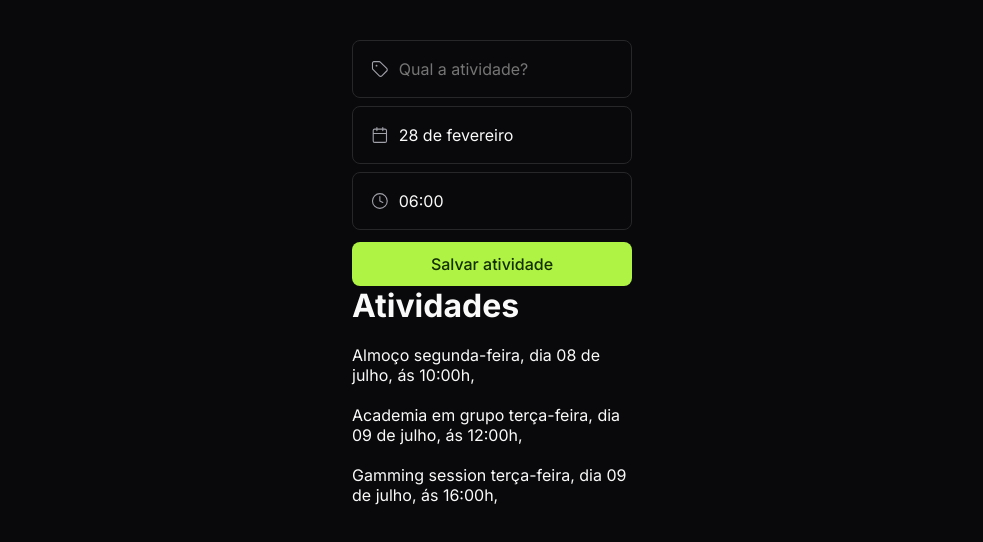
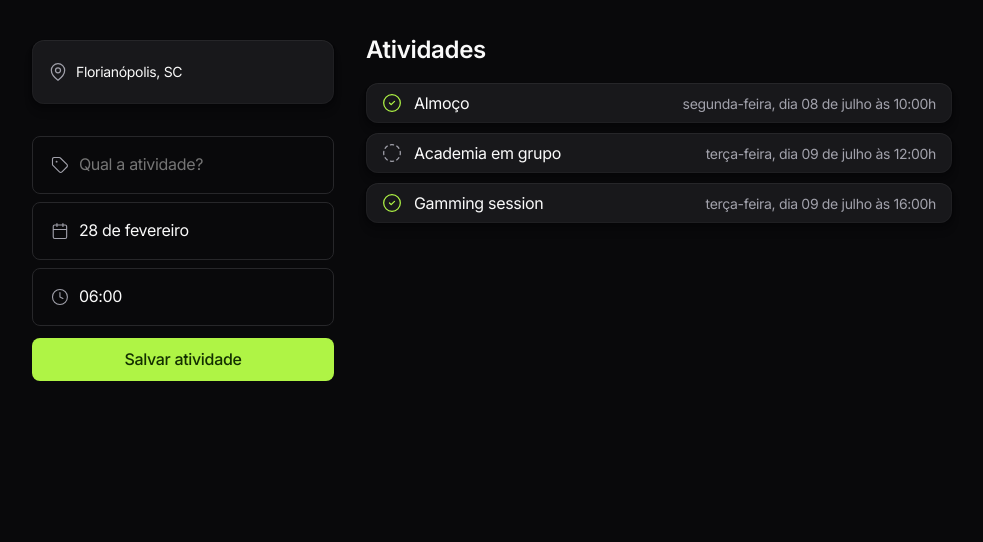
Before and after one commit to alinevanda/nlw-journey-activities, a plain HTML site: page index.html in a window 1280 px wide. Shown: the whole page, without its empty margins (148-1131 px from the left). Drawn offline with nearby package versions, Linux system fonts and the light colour scheme.

Commit message:
add styles and improvements

```diff
--- a/index.css
+++ b/index.css
@@ -4,10 +4,13 @@
   box-sizing: border-box;
 }
 
-html, input, select, button {
+
+html, input, select, button, option {
   font-family: 'Inter', sans-serif;
   background-color: #09090B;
   color: #FAFAFA;
+  line-height: 120%;
+  letter-spacing: -0.02em;
 }
 
 /* app */
@@ -18,10 +21,18 @@ html, input, select, button {
 }
 
 /* form */
+#place {
+  display: flex;
+  align-items: center;
+  gap: 8px;
+  padding: 22px 16px;
+  font-size: 14px;
+  margin-bottom:32px;
+}
+
 input, select {
   all: unset;
 }
-
 
 input, select, button {
   width: 100%;
@@ -57,3 +68,107 @@ button {
   color: #132F00;
   cursor: pointer;
 }
+
+.card-bg {
+  background: #18181B;
+
+  box-shadow:
+    0px 8px 8px rgba(0, 0, 0, 0.1),
+    0px 4px 4px rgba(0, 0, 0, 0.1),
+    0px 2px 2px rgba(0, 0, 0, 0.1),
+    0px 0px 0px 1px rgba(0, 0, 0, 0.1),
+    inset 0px 0px 0px 1px rgba(255, 255, 255, 0.03), inset 0px 1px 0px rgba(255, 255, 255, 0.03);
+
+  border-radius: 12px;
+}
+
+/* main */
+main {
+  margin-top: 32px;
+}
+
+h1 {
+  text-align: center;
+  font-weight: 600;
+  font-size: 24px;
+  margin-bottom: 24px;
+}
+
+section {
+  display: grid;
+  gap: 10px;
+}
+
+section input[type="checkbox"] {
+  position: absolute;
+  inset: 0;
+}
+
+section .card-bg {
+  position: relative;
+  padding: 10px 16px;
+  display: flex;
+  align-items: center;
+  justify-content: space-between;
+}
+
+section .card-bg:has(:checked) .active,
+section .card-bg .inactive {
+  display: block;
+}
+
+section .card-bg:has(:checked) .inactive,
+section .card-bg .active {
+  display: none;
+}
+
+section .card-bg > div {
+  display: flex;
+  align-items: center;
+  gap: 12px;
+}
+
+time {
+  font-size: 14px;
+  color: #A1A1AB;
+  text-align: right;
+}
+
+time.full {
+  display: none;
+}
+
+@media (width > 1024px) {
+  #app {
+    display: flex;
+    max-width: 960px;
+    gap: 32px;
+  }
+
+  main {
+    margin-top: 0;
+    flex: 1;
+  }
+
+  h1 {
+    text-align: left;
+  }
+
+  time.full {
+    display: block;
+  }
+
+  time.short {
+    display: none;
+  }
+}
+
+section .card-bg {
+  animation: appear 300ms;
+}
+
+@keyframes appear {
+  from {
+    opacity: 0;
+  }
+}
--- a/index.html
+++ b/index.html
@@ -4,44 +4,85 @@
 <head>
     <meta charset="UTF-8">
     <meta name="viewport" content="width=device-width, initial-scale=1.0">
-    <title>NLW Journey</title>
-    <link rel="stylesheet" type="text/css" href="index.css">
+    <title>NLW - Journey</title>
+
     <link rel="preconnect" href="https://fonts.googleapis.com">
     <link rel="preconnect" href="https://fonts.gstatic.com" crossorigin>
     <link href="https://fonts.googleapis.com/css2?family=Inter:wght@100..900&display=swap" rel="stylesheet">
+
+    <script src="https://cdn.jsdelivr.net/npm/dayjs@1/dayjs.min.js"></script>
+    <script src="https://cdn.jsdelivr.net/npm/dayjs@1/locale/pt-br.js"></script>
+    <script>dayjs.locale('pt-br')</script>
+
+
+    <link rel="stylesheet" href="index.css">
 </head>
 
 <body>
-
     <div id="app">
         <form onsubmit="salvarAtividade(event)">
-    <div id="place">
+
+            <div id="place" class="card-bg">
+                <svg width="20" height="20" viewBox="0 0 20 20" fill="none" xmlns="http://www.w3.org/2000/svg">
+                    <path
+                        d="M16.6668 8.33329C16.6668 13.3333 10.0002 18.3333 10.0002 18.3333C10.0002 18.3333 3.3335 13.3333 3.3335 8.33329C3.3335 6.56518 4.03588 4.86949 5.28612 3.61925C6.53636 2.36901 8.23205 1.66663 10.0002 1.66663C11.7683 1.66663 13.464 2.36901 14.7142 3.61925C15.9645 4.86949 16.6668 6.56518 16.6668 8.33329Z"
+                        stroke="#A1A1AA"
+                        style="stroke:#A1A1AA;stroke:color(display-p3 0.6314 0.6314 0.6667);stroke-opacity:1;"
+                        stroke-width="1.25" stroke-linecap="round" stroke-linejoin="round" />
+                    <path
+                        d="M10.0002 10.8333C11.3809 10.8333 12.5002 9.714 12.5002 8.33329C12.5002 6.95258 11.3809 5.83329 10.0002 5.83329C8.61945 5.83329 7.50016 6.95258 7.50016 8.33329C7.50016 9.714 8.61945 10.8333 10.0002 10.8333Z"
+                        stroke="#A1A1AA"
+                        style="stroke:#A1A1AA;stroke:color(display-p3 0.6314 0.6314 0.6667);stroke-opacity:1;"
+                        stroke-width="1.25" stroke-linecap="round" stroke-linejoin="round" />
+                </svg>
+
+                Florianópolis, SC
+            </div>
+
             <div class="fields">
                 <div class="field-wrapper">
+
                     <svg width="20" height="20" viewBox="0 0 20 20" fill="none" xmlns="http://www.w3.org/2000/svg">
-        <path d="M10.4884 2.15499C10.1759 1.84241 9.75207 1.66675 9.31008 1.66666H3.33341C2.89139 1.66666 2.46746 1.84225 2.1549 2.15481C1.84234 2.46737 1.66675 2.8913 1.66675 3.33332V9.30999C1.66684 9.75198 1.8425 10.1758 2.15508 10.4883L9.40842 17.7417C9.78718 18.118 10.2995 18.3293 10.8334 18.3293C11.3674 18.3293 11.8797 18.118 12.2584 17.7417L17.7417 12.2583C18.1181 11.8796 18.3294 11.3673 18.3294 10.8333C18.3294 10.2994 18.1181 9.78708 17.7417 9.40832L10.4884 2.15499Z" stroke="#A1A1AA" stroke-width="1.25" stroke-linecap="round" stroke-linejoin="round"/>
-        <path d="M6.25008 6.66666C6.4802 6.66666 6.66675 6.48011 6.66675 6.24999C6.66675 6.01987 6.4802 5.83332 6.25008 5.83332C6.01996 5.83332 5.83341 6.01987 5.83341 6.24999C5.83341 6.48011 6.01996 6.66666 6.25008 6.66666Z" stroke="#A1A1AA" stroke-width="1.25" stroke-linecap="round" stroke-linejoin="round"/>
+                        <path
+                            d="M10.4882 2.15502C10.1757 1.84244 9.75183 1.66678 9.30984 1.66669H3.33317C2.89114 1.66669 2.46722 1.84228 2.15466 2.15484C1.8421 2.4674 1.6665 2.89133 1.6665 3.33335V9.31002C1.6666 9.75201 1.84225 10.1759 2.15484 10.4884L9.40817 17.7417C9.78693 18.1181 10.2992 18.3293 10.8332 18.3293C11.3671 18.3293 11.8794 18.1181 12.2582 17.7417L17.7415 12.2584C18.1179 11.8796 18.3291 11.3673 18.3291 10.8334C18.3291 10.2994 18.1179 9.78712 17.7415 9.40835L10.4882 2.15502Z"
+                            stroke="#A1A1AA"
+                            style="stroke:#A1A1AA;stroke:color(display-p3 0.6314 0.6314 0.6667);stroke-opacity:1;"
+                            stroke-width="1.25" stroke-linecap="round" stroke-linejoin="round" />
+                        <path
+                            d="M6.24984 6.66669C6.47996 6.66669 6.6665 6.48014 6.6665 6.25002C6.6665 6.0199 6.47996 5.83335 6.24984 5.83335C6.01972 5.83335 5.83317 6.0199 5.83317 6.25002C5.83317 6.48014 6.01972 6.66669 6.24984 6.66669Z"
+                            stroke="#A1A1AA"
+                            style="stroke:#A1A1AA;stroke:color(display-p3 0.6314 0.6314 0.6667);stroke-opacity:1;"
+                            stroke-width="1.25" stroke-linecap="round" stroke-linejoin="round" />
                     </svg>
-    <input
-    type="text"
-    placeholder="Qual a atividade?"
-    name="atividade"
-    required
-    >
+
+                    <input type="text" placeholder="Qual a atividade?" name="atividade" required>
                 </div>
 
                 <div class="field-wrapper">
+
                     <svg width="20" height="20" viewBox="0 0 20 20" fill="none" xmlns="http://www.w3.org/2000/svg">
-        <path d="M6.66667 1.66666V4.99999M13.3333 1.66666V4.99999M2.5 8.33332H17.5M4.16667 3.33332H15.8333C16.7538 3.33332 17.5 4.07952 17.5 4.99999V16.6667C17.5 17.5871 16.7538 18.3333 15.8333 18.3333H4.16667C3.24619 18.3333 2.5 17.5871 2.5 16.6667V4.99999C2.5 4.07952 3.24619 3.33332 4.16667 3.33332Z" stroke="#A1A1AA" stroke-width="1.25" stroke-linecap="round" stroke-linejoin="round"/>
+                        <path
+                            d="M6.66667 1.66669V5.00002M13.3333 1.66669V5.00002M2.5 8.33335H17.5M4.16667 3.33335H15.8333C16.7538 3.33335 17.5 4.07955 17.5 5.00002V16.6667C17.5 17.5872 16.7538 18.3334 15.8333 18.3334H4.16667C3.24619 18.3334 2.5 17.5872 2.5 16.6667V5.00002C2.5 4.07955 3.24619 3.33335 4.16667 3.33335Z"
+                            stroke="#A1A1AA"
+                            style="stroke:#A1A1AA;stroke:color(display-p3 0.6314 0.6314 0.6667);stroke-opacity:1;"
+                            stroke-width="1.25" stroke-linecap="round" stroke-linejoin="round" />
                     </svg>
+
                     <select name="dia">
                         <option value="2024-03-01">01 de fevereiro</option>
                     </select>
                 </div>
+
                 <div class="field-wrapper">
+
                     <svg width="20" height="20" viewBox="0 0 20 20" fill="none" xmlns="http://www.w3.org/2000/svg">
-        <path d="M10.0001 4.99999V9.99999L13.3334 11.6667M18.3334 9.99999C18.3334 14.6024 14.6025 18.3333 10.0001 18.3333C5.39771 18.3333 1.66675 14.6024 1.66675 9.99999C1.66675 5.39762 5.39771 1.66666 10.0001 1.66666C14.6025 1.66666 18.3334 5.39762 18.3334 9.99999Z" stroke="#A1A1AA" stroke-width="1.25" stroke-linecap="round" stroke-linejoin="round"/>
+                        <path
+                            d="M9.99984 5.00002V10L13.3332 11.6667M18.3332 10C18.3332 14.6024 14.6022 18.3334 9.99984 18.3334C5.39746 18.3334 1.6665 14.6024 1.6665 10C1.6665 5.39765 5.39746 1.66669 9.99984 1.66669C14.6022 1.66669 18.3332 5.39765 18.3332 10Z"
+                            stroke="#A1A1AA"
+                            style="stroke:#A1A1AA;stroke:color(display-p3 0.6314 0.6314 0.6667);stroke-opacity:1;"
+                            stroke-width="1.25" stroke-linecap="round" stroke-linejoin="round" />
                     </svg>
+
                     <select name="hora">
                         <option value="10:30">10:30</option>
                     </select>
@@ -49,22 +90,14 @@
             </div>
 
             <button>Salvar atividade</button>
-
         </form>
 
         <main>
-<h1>Atividades </h1>
+            <h1> Atividades </h1>
+            <section></section>
+        </main>
+        <script src="./index.js"></script>
+    </div>
+</body>
 
-<script src="index.js" type="text/javascript" defer></script>
-<script src="https://cdn.jsdelivr.net/npm/dayjs@1/dayjs.min.js"></script>
-<script src="https://cdn.jsdelivr.net/npm/dayjs@1/locale/pt-br.js"></script>
-<script>dayjs.locale('pt-br')</script>
-
-<section></section>
-
-</main>
-
-</div>
-
-</body>
 </html>
--- a/index.js
+++ b/index.js
@@ -8,38 +8,35 @@ const formatador = (data) => {
       }
     },
     mes: dayjs(data).format('MMMM'),
-    hora: dayjs(data).format('HH:mm'),
+    hora: dayjs(data).format('HH:mm')
   }
 }
 
-formatador(new Date('2024-04-01'))
-
-//objeto
+// object {}
 const atividade = {
   nome: "Almoço",
   data: new Date("2024-07-08 10:00"),
-finalizada: true,
+  finalizada: true
 }
 
-//lista, array, vetor []
+// lista, array, vetor []
 let atividades = [
   atividade,
   {
-nome:'Academia em grupo',
+    nome: 'Academia em grupo',
     data: new Date("2024-07-09 12:00"),
     finalizada: false
   },
   {
-nome:'Gamming session',
+    nome: 'Gamming session',
     data: new Date("2024-07-09 16:00"),
     finalizada: true
   },
 ]
 
-//  atividades = []
-
 // arrow function
 const criarItemDeAtividade = (atividade) => {
+
   let input = `
   <input
   onchange="concluirAtividade(event)"
@@ -56,14 +53,30 @@ const criarItemDeAtividade = (atividade) => {
   const formatar = formatador(atividade.data);
 
   return `
+    <div class="card-bg">
+      ${input}
+
       <div>
-    ${input}
+        <svg class="active" width="20" height="20" viewBox="0 0 20 20" fill="none" xmlns="http://www.w3.org/2000/svg">
+        <path d="M7.50008 10L9.16675 11.6667L12.5001 8.33335M18.3334 10C18.3334 14.6024 14.6025 18.3334 10.0001 18.3334C5.39771 18.3334 1.66675 14.6024 1.66675 10C1.66675 5.39765 5.39771 1.66669 10.0001 1.66669C14.6025 1.66669 18.3334 5.39765 18.3334 10Z" stroke="#BEF264" style="stroke:#BEF264;stroke:color(display-p3 0.7451 0.9490 0.3922);stroke-opacity:1;" stroke-width="1.25" stroke-linecap="round" stroke-linejoin="round"/>
+      </svg>
+
+      <svg class="inactive" width="20" height="20" viewBox="0 0 20 20" fill="none" xmlns="http://www.w3.org/2000/svg">
+        <path d="M8.41664 1.81836C9.46249 1.61597 10.5374 1.61597 11.5833 1.81836M11.5833 18.1817C10.5374 18.3841 9.46249 18.3841 8.41664 18.1817M14.6741 3.10086C15.5587 3.70022 16.3197 4.46409 16.9158 5.35086M1.8183 11.5834C1.6159 10.5375 1.6159 9.46255 1.8183 8.4167M16.8991 14.6742C16.2998 15.5588 15.5359 16.3198 14.6491 16.9159M18.1816 8.4167C18.384 9.46255 18.384 10.5375 18.1816 11.5834M3.1008 5.32586C3.70016 4.44131 4.46403 3.68026 5.3508 3.0842M5.3258 16.8992C4.44124 16.2998 3.6802 15.536 3.08414 14.6492" stroke="#A1A1AA" style="stroke:#A1A1AA;stroke:color(display-p3 0.6314 0.6314 0.6667);stroke-opacity:1;" stroke-width="1.25" stroke-linecap="round" stroke-linejoin="round"/>
+      </svg>
+
       <span>${atividade.nome}</span>
-    <time>${formatar.dia.semana.longo},
+      </div>
+
+      <time class="short">
+      ${formatar.dia.semana.curto}.
+      ${formatar.dia.numerico} <br>
+      ${formatar.hora}
+      </time>
+      <time class="full">${formatar.dia.semana.longo},
       dia ${formatar.dia.numerico}
-    de ${formatar.mes},
-    ás ${formatar.hora}h,
-    </time>
+      de ${formatar.mes}
+      às ${formatar.hora}h </time>
     </div>
     `
 }
@@ -72,15 +85,15 @@ const atualizarListaDeAtividades = () => {
   const section = document.querySelector('section')
   section.innerHTML = ''
 
+  // verificar se a minha lista está vazia
   if (atividades.length == 0) {
     section.innerHTML = `<p>Nenhuma atividade cadastrada.</p>`
     return
   }
 
-  for(let atividade of atividades) {
+  for (let atividade of atividades) {
     section.innerHTML += criarItemDeAtividade(atividade)
   }
-
 }
 
 atualizarListaDeAtividades()
@@ -100,7 +113,6 @@ const salvarAtividade = (event) => {
     finalizada: false
   }
 
-
   const atividadeExiste = atividades.find((atividade) => {
     return atividade.data == novaAtividade.data
   })
@@ -113,7 +125,6 @@ const salvarAtividade = (event) => {
   atualizarListaDeAtividades()
 }
 
-
 const criarDiasSelecao = () => {
   const dias = [
     '2024-02-28',
@@ -125,7 +136,7 @@ const criarDiasSelecao = () => {
 
   let diasSelecao = ''
 
-  for(let dia of dias) {
+  for (let dia of dias) {
     const formatar = formatador(dia)
     const diaFormatado = `
     ${formatar.dia.numerico} de
@@ -139,6 +150,7 @@ const criarDiasSelecao = () => {
   document
     .querySelector('select[name="dia"]')
     .innerHTML = diasSelecao
+
 }
 
   criarDiasSelecao()
@@ -146,17 +158,18 @@ criarDiasSelecao()
 const criarHorasSelecao = () => {
   let horasDisponiveis = ''
 
-  for(let i = 6; i < 23; i++) {
+  for (let i = 6; i < 23; i++) {
     const hora = String(i).padStart(2, '0')
-    horasDisponiveis += `<option value="${hora}:00">${hora}:00</option>`
-    horasDisponiveis += `<option value="${hora}:30">${hora}:30</option>`
+    horasDisponiveis += `
+    <option value="${hora}:00">${hora}:00</option>`
+    horasDisponiveis += `
+    <option value="${hora}:30">${hora}:30</option>`
   }
 
   document
     .querySelector('select[name="hora"]')
     .innerHTML = horasDisponiveis
 }
-
 criarHorasSelecao()
 
 const concluirAtividade = (event) => {
@@ -167,7 +180,7 @@ const concluirAtividade = (event) => {
     return atividade.data == dataDesteInput
   })
 
- if(!atividade) {
+  if (!atividade) {
     return
   }
 
```
Lines whose indentation alone changed are shown as unchanged.
